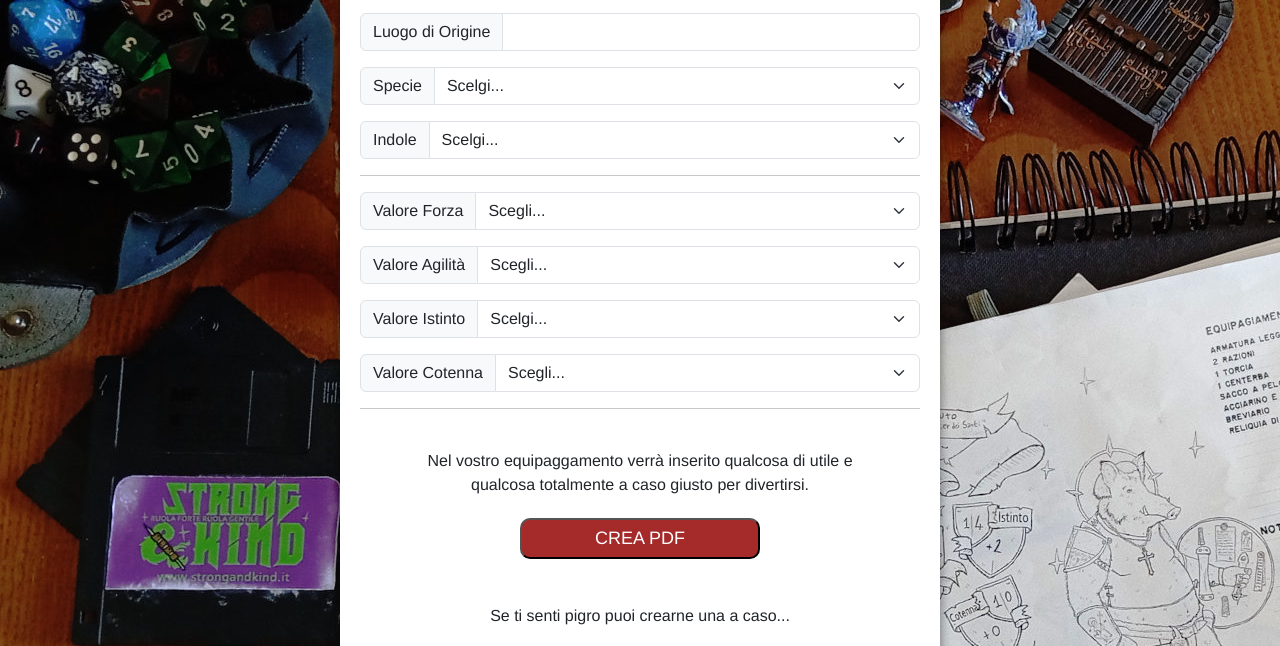
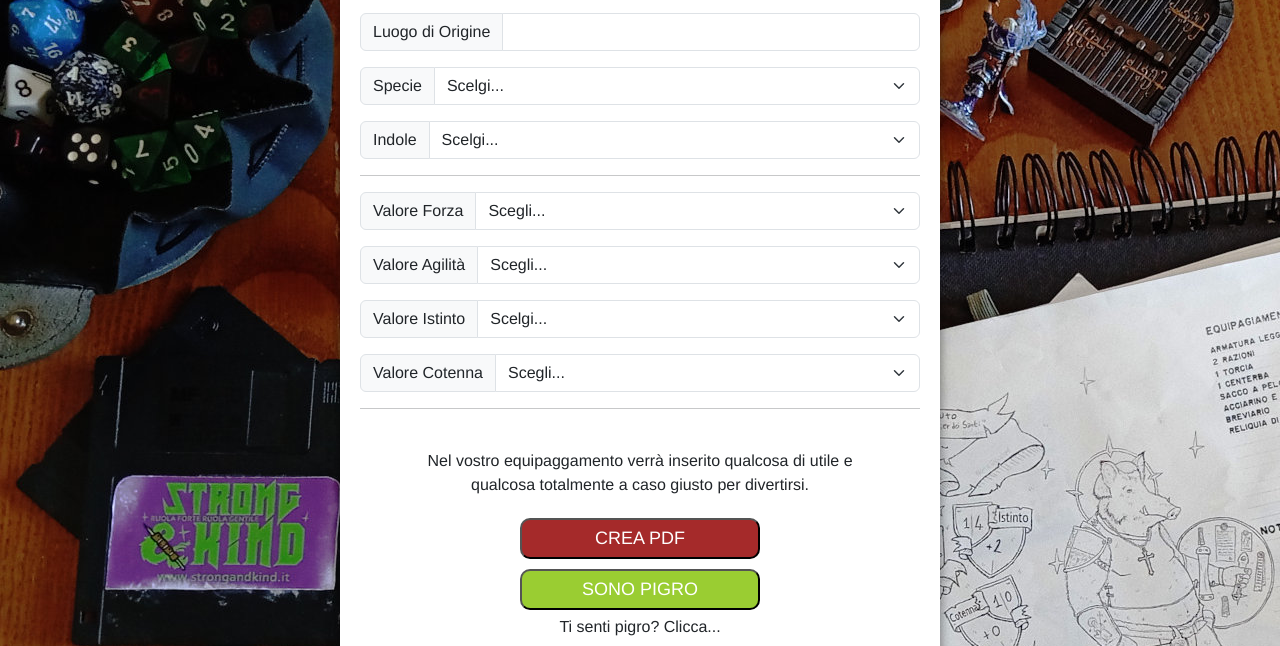
Before and after one commit to mattiabascelli/scheda_personaggio_strong_and_kind, a plain HTML site: page index.html in a window 1280 px wide. Shown: the part 148-794 px from the top of the page. Drawn offline with nearby package versions, Linux system fonts and the light colour scheme.

Commit message:
Add files via upload

```diff
--- a/index.html
+++ b/index.html
@@ -103,8 +103,9 @@
                 <p>Nel vostro equipaggamento verrà inserito qualcosa di utile e qualcosa totalmente a caso giusto per divertirsi.</p>
                 <input type="button" value="CREA PDF" onclick="creaPdf();" />
                 <div class="d21">
-                    <p>Se ti senti pigro puoi crearne una a caso...</p>
+
                     <input type="button" value="SONO PIGRO" onclick="Pigrizia();" />
+                    <p>Ti senti pigro? Clicca...</p>
                 </div>
                 <p>Con questa Utilities puoi creare personaggi di livello 1.</p>
                 <p><a href="https://www.hellfireabruzzo.it">www.hellfireabruzzo.it</a></p>
--- a/stile.css
+++ b/stile.css
@@ -64,14 +64,8 @@ a:hover {
         .d20 input:active {
             background-color: green;
         }
-.d21 {
-    text-align: center;
-    margin: 20px;
-    padding: 20px;
-}
-
 .d21 input {
-        background-color: darkgreen;
+    background-color: yellowgreen;
     color: white;
     padding: 5px;
     margin: 5px;
@@ -83,7 +77,7 @@ a:hover {
 }
 
         .d21 input:hover {
-            background-color: brown;
+            background-color: palevioletred;
             cursor: pointer;
         }
 
```
Lines whose indentation alone changed are shown as unchanged.
